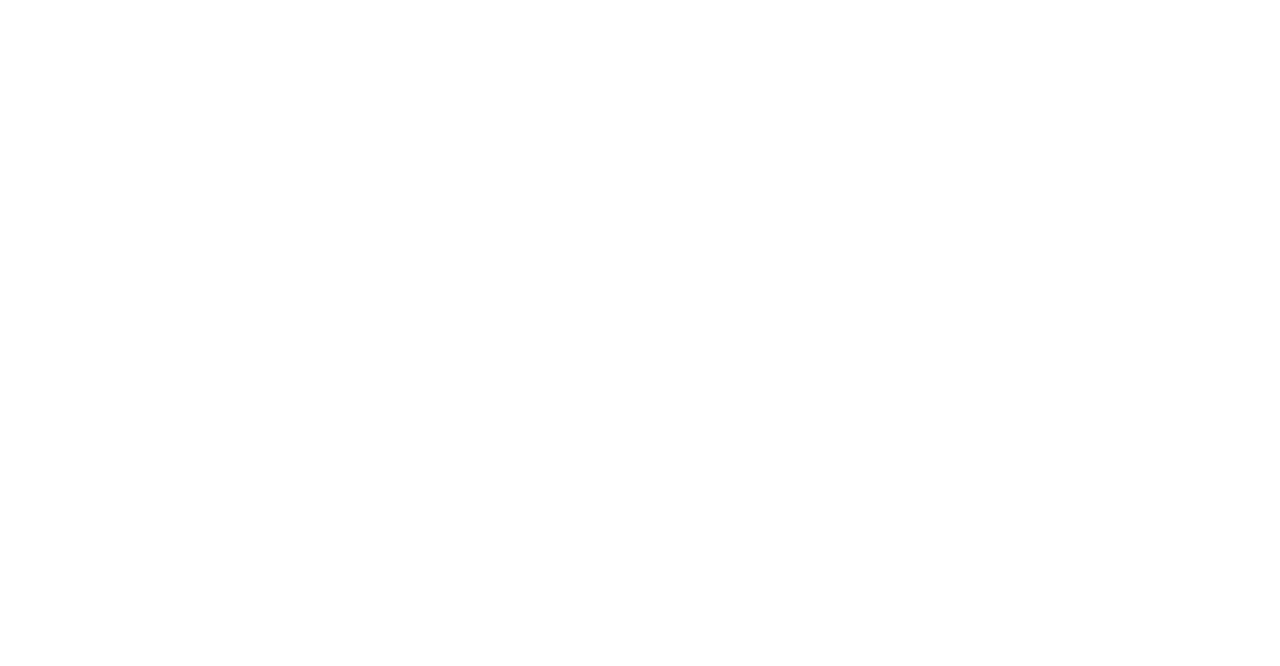
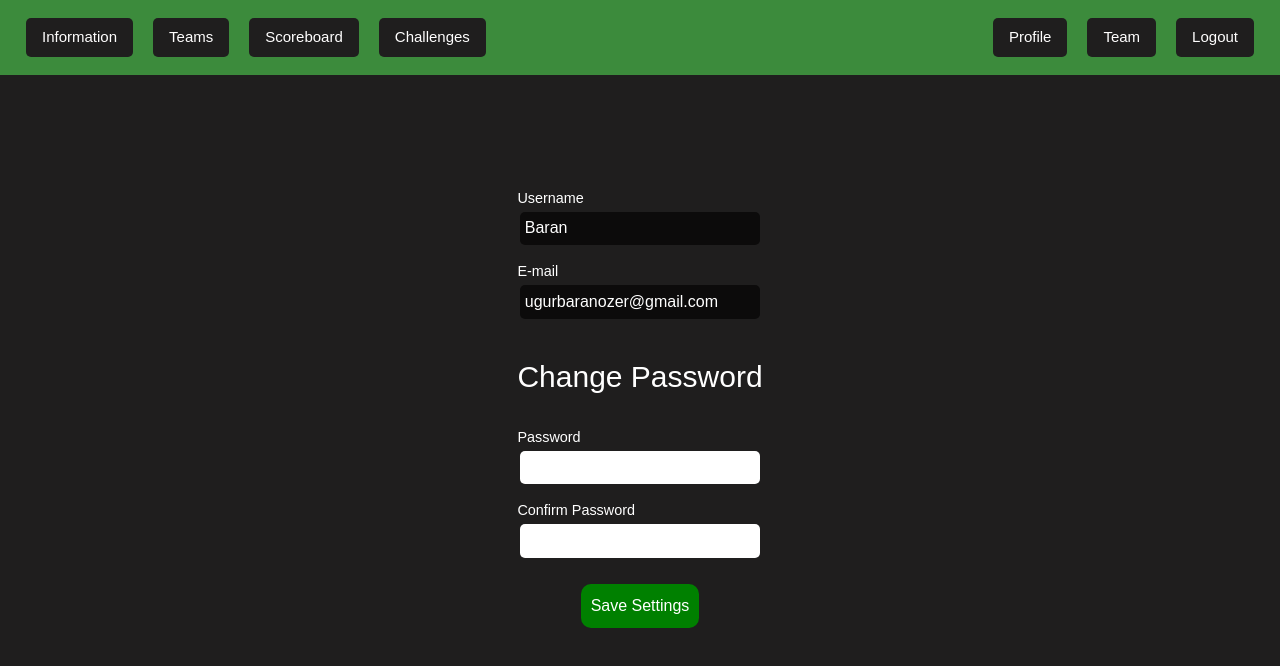
Before and after one commit to hakansa/ics-ctf, a React (Create React App) app in the folder web/: page /Profile in a window 1280 px wide. Shown: the top 666 px of the page. Built offline with nearby package versions, Linux system fonts and the light colour scheme; the HTML template or start-up script is replaced by a standard one; a web font is replaced by a local one.

Commit message:
tasks provided

```diff
--- a/web/src/App.css
+++ b/web/src/App.css
@@ -164,6 +164,20 @@ h1 {
     background-color: #3c8b3c;
 }
 
+.btn-left1 {
+    text-align: center;
+    width: 15%;
+    margin-top: 200px;
+    margin-left: 250px;
+    padding: auto;
+    height: 100px;
+    float: none;
+    border: none;
+    border-radius: 5px;
+    color: #fff;
+    background-color: #646664;
+}
+
 .btn-t1 {
     text-align: center;
     width: 10vh;
@@ -270,6 +284,11 @@ footer p {
     transition: all .5s
 }
 
+#settings:hover {
+    background: #333;
+    transition: all .5s
+}
+
 #team_btn1 {
     display: block;
     float: left;
--- a/web/src/App.js
+++ b/web/src/App.js
@@ -13,7 +13,9 @@ import CreateTeamPage from "./components/pages/CreateTeam";
 import TeamExistPage from "./components/pages/TeamExist";
 import ChallengePage from "./components/pages/ExChallenge"
 import ScoreboardPage from "./components/pages/Scoreboard";
+import ProfilePage from "./components/pages/ProfilePage";
 import "./App.css";
+import TeamsPage from "./components/pages/Teams";
 
 export default function App() {
   return (
@@ -31,6 +33,8 @@ export default function App() {
         <Route path="/TeamExist" component={TeamExistPage} />
         <Route path="/Challenge" component={ChallengePage} />
         <Route path="/Scoreboard" component={ScoreboardPage} />
+        <Route path="/Profile" component={ProfilePage} />
+        <Route path="/Teams" component={TeamsPage} />
       </Switch>
     </Router>
   );
--- a/web/src/components/pages/Challenges.js
+++ b/web/src/components/pages/Challenges.js
@@ -1,5 +1,4 @@
 import React from 'react'
-
 import NavbarPostLog from './NavbarPostLogin'
 import '../../App.css'
 import { Link } from 'react-router-dom'
@@ -22,22 +21,31 @@ export default function ChallengesPage() {
                     Challenge #1
                 </button>
             </Link>
-            <button type='button' className='btn-left'>
+            <Link to="/Challenge">
+                <button type='button' className='btn-left1'>
                     Challenge #2
                 </button>
-            <button type='button' className='btn-left'>
+            </Link>
+            <Link to="/Challenge">
+                <button type='button' className='btn-left1'>
                     Challenge #3
                 </button>
-            <button type='button' className='btn-left'>
+            </Link>
+            <Link to="/Challenge">
+                <button type='button' className='btn-left1'>
                     Challenge #4
                 </button>
-            <button type='button' className='btn-left'>
+            </Link>
+            <Link to="/Challenge">
+                <button type='button' className='btn-left1'>
                     Challenge #5
                 </button>
-            <button type='button' className='btn-left'>
+            </Link>
+            <Link to="/Challenge">
+                <button type='button' className='btn-left1'>
                     Challenge #6
                 </button>
+            </Link>
         </header>
-
     )
 }
--- a/web/src/components/pages/Information.js
+++ b/web/src/components/pages/Information.js
@@ -3,15 +3,47 @@ import React from "react";
 import "../../App.css";
 
 export default function Information() {
-    return (
-      <div className="info-text1">
-          <h2 style={{textAlign: "center"}}>WELCOME TO CYBERSEC CAPTURE THE FLAG EVENT</h2>
-          <h2 style={{textAlign: "center"}}>Event Details:</h2>
-          <p style={{textAlign: "center"}}>The event contains 10 programming questions in different sections.</p>
-          <h2 style={{textAlign: "center"}}>Event Rules:</h2>
-          <p style={{textAlign: "center"}}>1. No cheating</p>
-          <p style={{textAlign: "center"}}>2. No collaborating</p>
-          <p style={{textAlign: "center"}}>...</p>
-      </div>
-    )
+  return (
+    <div className="info-text1">
+      <h2 style={{ textAlign: "center" }}>
+        ICSCTF Kurallar ve Yasaklanan Eylemler:
+      </h2>
+      <p style={{ textAlign: "center" }}>
+        ● Erişim bilgileri verilen, soru amaçlı hazırlanmış yarışma kapsamı
+        dışında herhangi bir sunucuya ya da makineye saldırmak.
+      </p>
+      <p style={{ textAlign: "center" }}>
+        ● CTF altyapısına DoS saldırıları gerçekleştirmek.
+      </p>
+      <p style={{ textAlign: "center" }}>
+        ● Kasıtlı olarak diğer takımların CTF bayraklarını bulmasını engellemek.
+      </p>
+      <p style={{ textAlign: "center" }}>● Bayrakların değiştirilmesi.</p>
+      <p style={{ textAlign: "center" }}>
+        ● Yarışma sona ermeden sorularla ve bayraklarla alakalı bilgi paylaşımı.
+      </p>
+      <p style={{ textAlign: "center" }}>
+        ● CTF altyapısına erişimi başka biriyle paylaşmak.
+      </p>
+      <p style={{ textAlign: "center" }}>
+        ● Başka takımlardan sorular hakkında bilgi çalmaya çalışmak.
+      </p>
+      <p style={{ textAlign: "center" }}>● Puan tablosunun değiştirilmesi.</p>
+      <p style={{ textAlign: "center" }}>
+        Yarışma yetkilileriyle iletişime geçmeniz gereken durumlar:
+      </p>
+      <p style={{ textAlign: "center" }}>
+        ● Eğer bayrağı bulduğunuzu düşünüyorsanız ve sistem tarafından
+        reddediliyor ise yarışma yetkilileriyle iletişime geçebilirsiniz.
+      </p>
+      <p style={{ textAlign: "center" }}>
+        ● Takımınızla ilgili puan tablosunda herhangi bir hata yapıldığını
+        düşünüyorsanız yarışma yetkilileriyle iletişime geçebilirsiniz..
+      </p>
+      <p style={{ textAlign: "center" }}>
+        ● Sorularla alakalı teknik bir hata yaşamanız durumunda hatayı detaylı
+        bir şekilde yarışma yetkililerine bildirmeniz beklenmektedir.
+      </p>
+    </div>
+  );
 }
--- a/web/src/components/pages/Navbar.js
+++ b/web/src/components/pages/Navbar.js
@@ -8,9 +8,9 @@ export default function NavbarTop() {
         <Navbar.Toggle aria-controls="basic-navbar-nav" />
         <Navbar.Collapse id="basic-navbar-nav">
           <Nav>
-            <Nav.Link href="#Information">Information</Nav.Link>
-            <Nav.Link href="#Teams">Teams</Nav.Link>
-            <Nav.Link href="#Scoreboard">Scoreboard</Nav.Link>
+            <Nav.Link href="Information">Information</Nav.Link>
+            <Nav.Link href="Teams">Teams</Nav.Link>
+            <Nav.Link href="Scoreboard">Scoreboard</Nav.Link>
             <Nav.Link href="#Challenges">Challenges</Nav.Link>
           </Nav>
         </Navbar.Collapse>
--- a/web/src/components/pages/NavbarPostLogin.js
+++ b/web/src/components/pages/NavbarPostLogin.js
@@ -25,7 +25,7 @@ export default function NavbarPostLog() {
         <Navbar.Collapse id="basic-navbar-nav" />
       </Container>
 
-      <Nav.Link className="text-right" href="/">
+      <Nav.Link className="text-right" href="/Profile">
         Profile
       </Nav.Link>
 
--- /dev/null
+++ b/web/src/components/pages/ProfilePage.js
@@ -0,0 +1,73 @@
+import React from "react";
+import NavbarPostLog from "./NavbarPostLogin";
+import "../../App.css";
+import { Link } from "react-router-dom";
+
+const HeaderStyle = {
+  width: "100%",
+  height: "100vh",
+  backgroundPosition: "center",
+  backgroundRepeat: "no-repeat",
+  backgroundSize: "cover",
+  backgroundColor: "#1f1e1e",
+};
+
+export default function ProfilePage() {
+  return (
+    <header style={HeaderStyle}>
+      <NavbarPostLog />
+      <div className="text-center m-5-auto">
+        <form action="/home">
+          <p>
+            <label>Username</label>
+            <br />
+            <input
+              style={{ backgroundColor: "#0C0B0B", color: "white" }}
+              type="text"
+              name="username"
+              value={"Baran"}
+              required
+            />
+          </p>
+          <p>
+            <label>E-mail</label>
+            <br />
+            <input
+              style={{ backgroundColor: "#0C0B0B", color: "white" }}
+              type="text"
+              name="e-mail"
+              value={"ugurbaranozer@gmail.com"}
+              required
+            />
+          </p>
+          <h1 style={{bottom: "60px", fontSize: "30px"}}>Change Password</h1>
+          <p>
+            <label>Password</label>
+            <br />
+            <input type="password" name="password" required />
+          </p>
+          <p>
+            <label>Confirm Password</label>
+            <br />
+            <input type="password" name="password2" required />
+          </p>
+
+          <button
+            style={{
+              backgroundColor: "green",
+              color: "white",
+              borderRadius: "10px",
+              border: "none",
+              margin: "10px",
+              padding: "10px",
+            }}
+            id="settings"
+            type="submit"
+          >
+            Save Settings
+          </button>
+        </form>
+      </div>
+    </header>
+  );
+}
--- /dev/null
+++ b/web/src/components/pages/Teams.js
@@ -0,0 +1,81 @@
+import React, { PureComponent } from "react";
+import NavbarPostLog from "./NavbarPostLogin";
+import "../../App.css";
+import { makeStyles } from "@material-ui/core/styles";
+import {
+  Table,
+  TableCell,
+  TableContainer,
+  TableHead,
+  TableRow,
+  Paper,
+} from "@material-ui/core";
+
+const useStyles = makeStyles((theme) => ({
+  table: {
+    minWidth: 650,
+  },
+  tableContainer: {
+    borderRadius: 10,
+    margin: "500px 600px",
+    maxWidth: 750,
+  },
+  tableHeaderCell: {
+    fontWeight: "bold",
+    backgroundColor: "#EBE3E2",
+    color: theme.palette.getContrastText(theme.palette.primary.dark),
+  },
+}));
+
+const HeaderStyle = {
+  width: "100%",
+  height: "100vh",
+  backgroundPosition: "center",
+  backgroundRepeat: "no-repeat",
+  backgroundSize: "cover",
+  backgroundColor: "#1f1e1e",
+};
+
+
+export default function TeamsPage() {
+  const classes = useStyles();
+  return (
+    <header style={HeaderStyle}>
+      <NavbarPostLog />
+      <h2 style={{textAlign: "center", top: "20px"}}>Teams</h2>
+      <TableContainer style={{bottom:"400px"}} component={Paper} className={classes.tableContainer}>
+        <Table className={classes.table} aria-label="simple table">
+          <TableHead>
+            <TableRow>
+              <TableCell className={classes.tableHeaderCell}>Team Name</TableCell>
+              <TableCell className={classes.tableHeaderCell}>
+                Team Members
+              </TableCell>
+              <TableCell className={classes.tableHeaderCell}>Score</TableCell>
+            </TableRow>
+          </TableHead>
+          <TableRow>
+            <TableCell>Team 1</TableCell>
+            <TableCell>4</TableCell>
+            <TableCell>500</TableCell>
+          </TableRow>
+          <TableRow>
+            <TableCell>Team 2</TableCell>
+            <TableCell>3</TableCell>
+            <TableCell>150</TableCell>
+          </TableRow>
+          <TableRow>
+            <TableCell>Team 3</TableCell>
+            <TableCell>3</TableCell>
+            <TableCell>200</TableCell>
+          </TableRow>
+          <TableRow>
+            <TableCell>Team 4</TableCell>
+            <TableCell>1</TableCell>
+            <TableCell>50</TableCell>
+          </TableRow>
+        </Table>
+      </TableContainer>
+    </header>
+  );
+}
```
Lines whose indentation alone changed are shown as unchanged.
